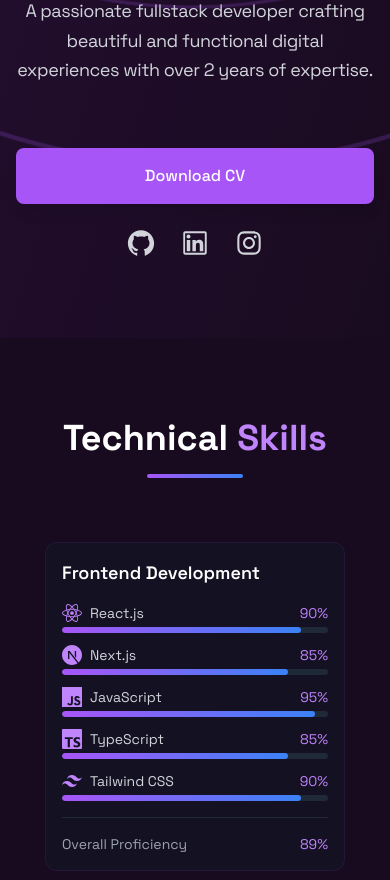
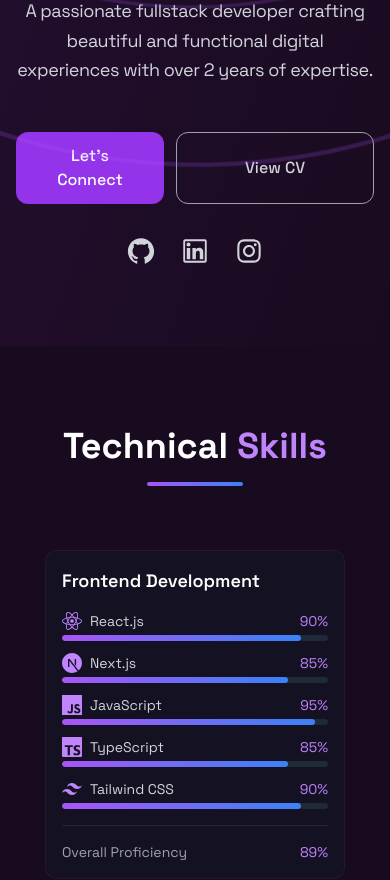
Before and after one commit to Shreey001/shreejan-portfolio, a React (Vite) app: page / in a window 390 px wide. Shown: the part 774-1654 px from the top of the page. Built offline with nearby package versions, Linux system fonts and the light colour scheme; no server answers.

Commit message:
Enhance Contact and Hero components with interactive features and refined styling

```diff
--- a/src/components/Contact.jsx
+++ b/src/components/Contact.jsx
@@ -1,4 +1,4 @@
-import React from "react";
+import React, { useState, useEffect } from "react";
 import { motion } from "framer-motion";
 import {
   AiFillLinkedin,
@@ -6,11 +6,26 @@
   AiOutlineTwitter,
   AiFillInstagram,
   AiFillYoutube,
+  AiOutlineMail,
 } from "react-icons/ai";
 import { FiMail, FiUser, FiMessageSquare } from "react-icons/fi";
 import profile from "../assets/profile.png";
 
 const Contact = () => {
+  const [isHighlighted, setIsHighlighted] = useState(false);
+
+  useEffect(() => {
+    const handleHash = () => {
+      if (window.location.hash === "#contact") {
+        setIsHighlighted(true);
+        setTimeout(() => setIsHighlighted(false), 2000);
+      }
+    };
+
+    window.addEventListener("hashchange", handleHash);
+    return () => window.removeEventListener("hashchange", handleHash);
+  }, []);
+
   return (
     <div className="px-6 py-20 max-w-7xl mx-auto" id="contact">
       <div className="grid md:grid-cols-12 gap-8">
@@ -34,6 +49,27 @@
             </div>
           </div>
 
+          {/* Email Section */}
+          <motion.a
+            href="mailto:shreejanid123@gmail.com"
+            className="mt-6 mb-4 flex items-center justify-center gap-3 px-4 py-2.5
+              rounded-xl bg-purple-500/10 text-purple-400
+              hover:bg-[#EA4335]/10 hover:text-[#EA4335]
+              transition-all duration-300 group border
+              border-purple-500/10 hover:border-[#EA4335]/20"
+            initial={{ opacity: 0, y: 10 }}
+            whileInView={{ opacity: 1, y: 0 }}
+            whileHover={{ scale: 1.02 }}
+            whileTap={{ scale: 0.98 }}
+            viewport={{ once: true }}
+            transition={{ delay: 0.2 }}
+          >
+            <AiOutlineMail className="text-xl" />
+            <span className="text-sm font-medium text-white">
+              shreejanid123@gmail.com
+            </span>
+          </motion.a>
+
           {/* Social Links - New Design */}
           <motion.div
             className="mt-6 flex flex-wrap justify-center gap-3"
@@ -46,56 +82,61 @@
               {
                 icon: AiFillGithub,
                 href: "https://github.com/Shreey001",
-                color: "hover:text-gray-100 hover:bg-gray-800",
+                color: "hover:text-[white] hover:bg-[white]/10",
                 label: "GitHub",
               },
               {
                 icon: AiFillLinkedin,
                 href: "https://www.linkedin.com/in/shreejan-bhattarai",
-                color: "hover:text-blue-400 hover:bg-blue-500/10",
+                color: "hover:text-[#0A66C2] hover:bg-[#0A66C2]/10",
                 label: "LinkedIn",
               },
               {
                 icon: AiOutlineTwitter,
                 href: "https://x.com/shreeyjan001",
-                color: "hover:text-sky-400 hover:bg-sky-500/10",
+                color: "hover:text-[#1DA1F2] hover:bg-[#1DA1F2]/10",
                 label: "Twitter",
               },
               {
                 icon: AiFillInstagram,
                 href: "https://www.instagram.com/i_am_shreey001",
-                color: "hover:text-pink-500 hover:bg-pink-500/10",
+                color: "hover:text-[#E4405F] hover:bg-[#E4405F]/10",
                 label: "Instagram",
               },
               {
                 icon: AiFillYoutube,
                 href: "https://www.youtube.com/@shreey2926",
-                color: "hover:text-red-500 hover:bg-red-500/10",
+                color: "hover:text-[#FF0000] hover:bg-[#FF0000]/10",
                 label: "YouTube",
               },
             ].map((social, index) => (
               <motion.a
                 key={social.label}
                 href={social.href}
-                target="_blank"
+                target={social.label === "Email" ? "_self" : "_blank"}
                 rel="noopener noreferrer"
                 className={`relative group flex items-center justify-center w-10 h-10
                   rounded-full bg-purple-500/10 text-purple-400
                   transition-all duration-300 ${social.color}`}
                 initial={{ opacity: 0, scale: 0.8 }}
                 whileInView={{ opacity: 1, scale: 1 }}
-                whileHover={{ scale: 1.1 }}
+                whileHover={{
+                  scale: 1.1,
+                  y: social.label === "Email" ? -3 : 0,
+                }}
                 whileTap={{ scale: 0.95 }}
                 transition={{ delay: index * 0.1 }}
-                title={social.label}
+                title={`${social.label}${
+                  social.label === "Email" ? `: ${social.email}` : ""
+                }`}
               >
                 <social.icon className="text-xl" />
                 <span
                   className="absolute -bottom-8 left-1/2 -translate-x-1/2
-                  whitespace-nowrap text-xs text-gray-400 opacity-0
-                  group-hover:opacity-100 transition-opacity"
+                    whitespace-nowrap text-xs text-gray-400 opacity-0
+                    group-hover:opacity-100 transition-opacity"
                 >
-                  {social.label}
+                  {social.label === "Email" ? social.email : social.label}
                 </span>
               </motion.a>
             ))}
@@ -181,10 +222,28 @@
           whileInView={{ opacity: 1, x: 0 }}
           viewport={{ once: true }}
           transition={{ duration: 0.5, delay: 0.4 }}
+          onViewportEnter={() => {
+            setIsHighlighted(true);
+            setTimeout(() => setIsHighlighted(false), 2000);
+          }}
         >
-          <form className="bg-gray-900/30 backdrop-blur-sm p-6 rounded-2xl border border-purple-500/10">
+          <motion.form
+            className={`relative bg-gray-900/30 backdrop-blur-sm p-6 rounded-2xl border
+              transition-all duration-500 ${
+                isHighlighted
+                  ? "border-purple-500/50 shadow-lg shadow-purple-500/20"
+                  : "border-purple-500/10"
+              }`}
+          >
+            <motion.div
+              className={`absolute inset-0 bg-purple-500/5 rounded-2xl backdrop-blur-sm
+                transition-opacity duration-500 pointer-events-none ${
+                  isHighlighted ? "opacity-100" : "opacity-0"
+                }`}
+            />
+
             <motion.h3
-              className="text-2xl font-semibold text-white mb-8 flex items-center gap-2"
+              className="relative text-2xl font-semibold text-white mb-8 flex items-center gap-2"
               initial={{ opacity: 0 }}
               whileInView={{ opacity: 1 }}
               transition={{ delay: 0.5 }}
@@ -192,7 +251,7 @@
               Let's Connect <span className="text-purple-400">✨</span>
             </motion.h3>
 
-            <div className="space-y-5">
+            <div className="relative space-y-5">
               {[
                 {
                   icon: FiUser,
@@ -251,7 +310,7 @@
                 Send Message
               </motion.button>
             </div>
-          </form>
+          </motion.form>
         </motion.div>
       </div>
     </div>
--- a/src/components/Hero.jsx
+++ b/src/components/Hero.jsx
@@ -9,6 +9,7 @@
 } from "react-icons/ai";
 import { motion } from "framer-motion";
 import { FaGithub, FaLinkedin, FaInstagram } from "react-icons/fa";
+import { Link } from "react-scroll";
 
 const Hero = () => {
   // Social media links
@@ -17,7 +18,7 @@
       name: "GitHub",
       url: "https://github.com/Shreey001",
       icon: FaGithub,
-      color: "hover:text-gray-100",
+      color: "hover:text-white-500",
     },
     {
       name: "LinkedIn",
@@ -78,21 +79,54 @@
               </p>
             </div>
 
-            <div className="flex flex-col sm:flex-row gap-6 items-start sm:items-center pt-4">
-              <button
-                className="px-8 py-4 bg-purple-500 text-white rounded-lg font-medium
-                          hover:bg-purple-600 transition-all duration-300 shadow-lg
-                          hover:shadow-purple-500/25 w-full sm:w-auto"
-              >
-                Download CV
-              </button>
+            <div className="flex flex-col sm:flex-row gap-4 items-center justify-center sm:justify-start w-full">
+              {/* Primary Action Buttons */}
+              <div className="flex gap-3 w-full sm:w-auto">
+                <motion.div
+                  whileHover={{ scale: 1.02 }}
+                  whileTap={{ scale: 0.98 }}
+                  className="flex-1 sm:flex-none"
+                >
+                  <Link
+                    to="contact"
+                    smooth={true}
+                    duration={500}
+                    offset={-70}
+                    className="cursor-pointer px-6 py-3 rounded-xl bg-purple-600
+                      text-white font-medium hover:opacity-90 transition-opacity inline-block w-full text-center"
+                    onClick={() => {
+                      // Add hash to URL for persistent highlight
+                      window.location.hash = "contact";
+                    }}
+                  >
+                    Let's Connect
+                  </Link>
+                </motion.div>
 
-              <div className="flex gap-6 items-center justify-center sm:justify-start w-full sm:w-auto">
+                <motion.button
+                  onClick={() =>
+                    window.open(
+                      "https://drive.google.com/file/d/1GvMFnckrIWv-DJ_XbK6_5BudGP1tGlji/view",
+                      "_blank"
+                    )
+                  }
+                  className="px-6 py-3 rounded-xl border border-gray-400
+                    text-gray-300 font-medium hover:bg-purple-500/10 transition-all
+                    flex-1 sm:flex-none"
+                  whileHover={{ scale: 1.02 }}
+                  whileTap={{ scale: 0.98 }}
+                >
+                  View CV
+                </motion.button>
+              </div>
+
+              {/* Social Links */}
+              <div className="flex gap-6 items-center justify-center sm:justify-start mt-4 sm:mt-0 sm:ml-4">
                 <a
                   href="https://github.com/Shreey001"
                   target="_blank"
                   rel="noopener noreferrer"
-                  className="text-3xl text-gray-300 hover:text-purple-400 transition-all duration-300"
+                  className="text-3xl text-gray-300 hover:text-[white] transition-all duration-300"
                   title="GitHub"
                 >
                   <AiOutlineGithub />
@@ -101,7 +135,7 @@
                   href="https://www.linkedin.com/in/shreejan-bhattarai"
                   target="_blank"
                   rel="noopener noreferrer"
-                  className="text-3xl text-gray-300 hover:text-purple-400 transition-all duration-300"
+                  className="text-3xl text-gray-300 hover:text-[#0A66C2] transition-all duration-300"
                   title="LinkedIn"
                 >
                   <AiOutlineLinkedin />
@@ -110,7 +144,7 @@
                   href="https://www.instagram.com/i_am_shreey001"
                   target="_blank"
                   rel="noopener noreferrer"
-                  className="text-3xl text-gray-300 hover:text-purple-400 transition-all duration-300"
+                  className="text-3xl text-gray-300 hover:text-[#E4405F] transition-all duration-300"
                   title="Instagram"
                 >
                   <AiOutlineInstagram />
```
